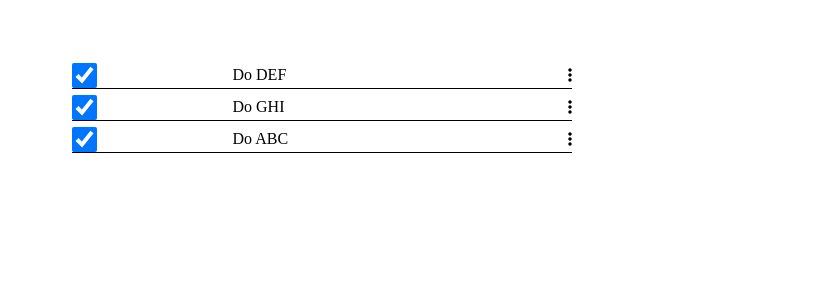
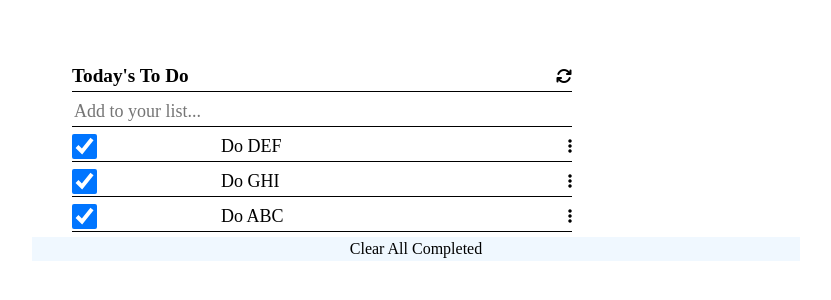
Before and after one commit to MosDevx/To-Do-List, a website built with webpack: page src/index.html in a window 1280 px wide. Shown: the part 138-438 px from the top of the page, without its empty margins (224-1055 px from the left). Built offline with nearby package versions, Linux system fonts and the light colour scheme.

Commit message:
Add Heading and Clear Button

```diff
--- a/src/index.html
+++ b/src/index.html
@@ -19,13 +19,24 @@
 			<p class="browsehappy">You are using an <strong>outdated</strong> browser. Please <a href="#">upgrade your browser</a> to improve your experience.</p>
 		<![endif]-->
 
-		<div class="todo-container" >
+		<div class="todo-div" >
 
-			<ul id="todo-container">
+			<ul class id="todo-container">
+				<li class="todo-item">
+					<span class="todo-heading"> Today's To Do</span>
+					<i class="fa-solid fa-arrows-rotate"></i>
 
+				</li>
+				<li class="todo-item">
+						<input class="todo-input" type="text" placeholder="Add to your list..."/>
+
+				</li>
 
 
 			</ul>
+			<div class="clear-div">
+				<span>Clear All Completed</span>
+			</div>
 
 		</div>
 
--- a/src/style.css
+++ b/src/style.css
@@ -76,12 +76,17 @@ h6 {
   isolation: isolate;
 }
 
-.todo-container {
+.todo-div {
   margin: auto;
   /* background-color: aqua; */
   width: 60%;
   margin-top:200px;
 
+}
+
+.todo-heading{
+  font-size: larger;
+  font-weight: bold;
 }
 
 .todo-item {
@@ -101,4 +106,11 @@ h6 {
 
 .todo-input{
   border:none;
+  font-size: large;
 }
+
+
+.clear-div{
+  text-align: center;
+  background-color: aliceblue;
+}
```
Also changed, not shown: dist/index.html, dist/main.js.
